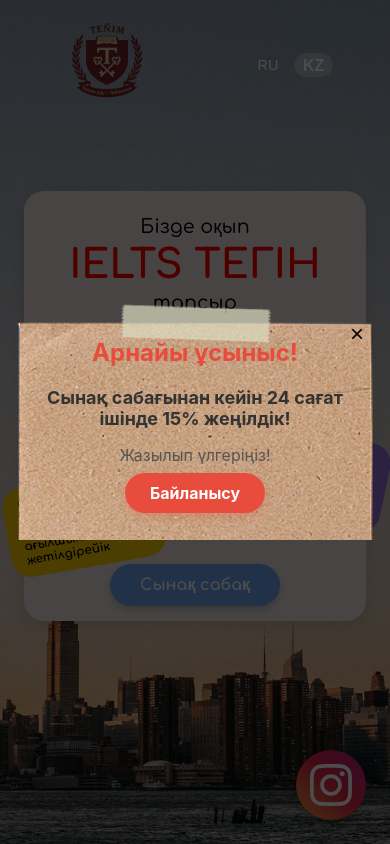
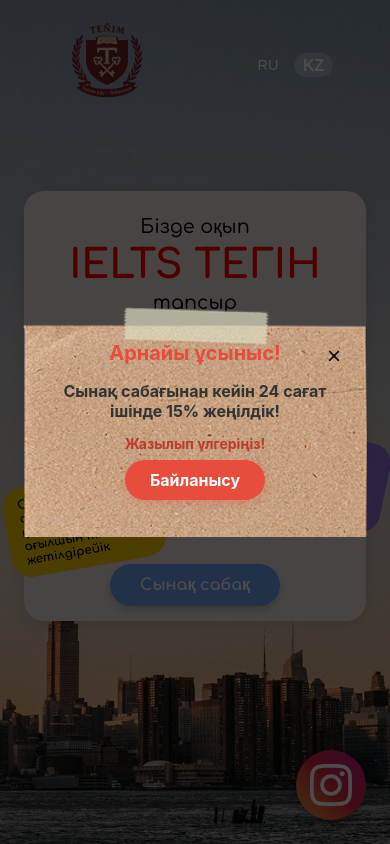
Before and after one commit to Algalyq/tenim, a React (Create React App) app: page / in a window 390 px wide. Shown: the top 844 px of the page. Built offline with nearby package versions, Linux system fonts and the light colour scheme; a web font is replaced by a local one.

Commit message:
upd: contact

```diff
--- a/src/App.js
+++ b/src/App.js
@@ -25,7 +25,7 @@ function App() {
         <div id="aboutus"><AboutUs /></div>
         <div id="reviews"><Reviews /></div>
         <div id="courses"><PriceList /></div>
-        {/* <div id="contact"><Contact /></div> */}
+        <div id="contact"><Contact /></div>
         <InstagramButton />
         <DiscountModal />
       {/* </div> */}
--- a/src/components/DiscountModal.css
+++ b/src/components/DiscountModal.css
@@ -18,7 +18,7 @@
   /* background-position: top; */
   background-repeat: no-repeat;
   border-radius: 10px;
-  padding: 30px;
+  padding: 54px 32px 32px 32px;
   min-height: 20%;
   max-height: 40%;
   max-width: 80%;
@@ -29,8 +29,8 @@
 
 .close-button {
   position: absolute;
-  top: 15px;
-  right: 15px;
+  /* top: 15px; */
+  right: 32px;
   background: none;
   border: none;
   font-size: 24px;
@@ -46,7 +46,7 @@
 h2 {
   color: #e74c3c;
   margin-top: 0;
-  font-size: 28px;
+  font-size: 22px;
 }
 
 .discount-text {
@@ -59,7 +59,8 @@ h2 {
 .call-to-action {
   font-size: 18px;
   margin-bottom: 18px;
-  color: #555;
+  color: #c0392b;
+  font-weight: bold;
 }
 
 .timer {
@@ -143,19 +144,21 @@ h2 {
 
 @media (max-width: 768px) {
   .discount-modal {
-    padding: 34px;
+    padding: 34px 28px 28px 28px;
   }
 
   h2 {
-    font-size: 24px;
+    font-size: 20px;
   }
 
   .discount-text {
-    font-size: 18px;
+    font-size: 16px;
   }
 
   .call-to-action {
-    font-size: 16px;
+    font-size: 14px;
+    color:#c0392b;
+    font-weight: bold;
   }
 
   .time-value {
```
